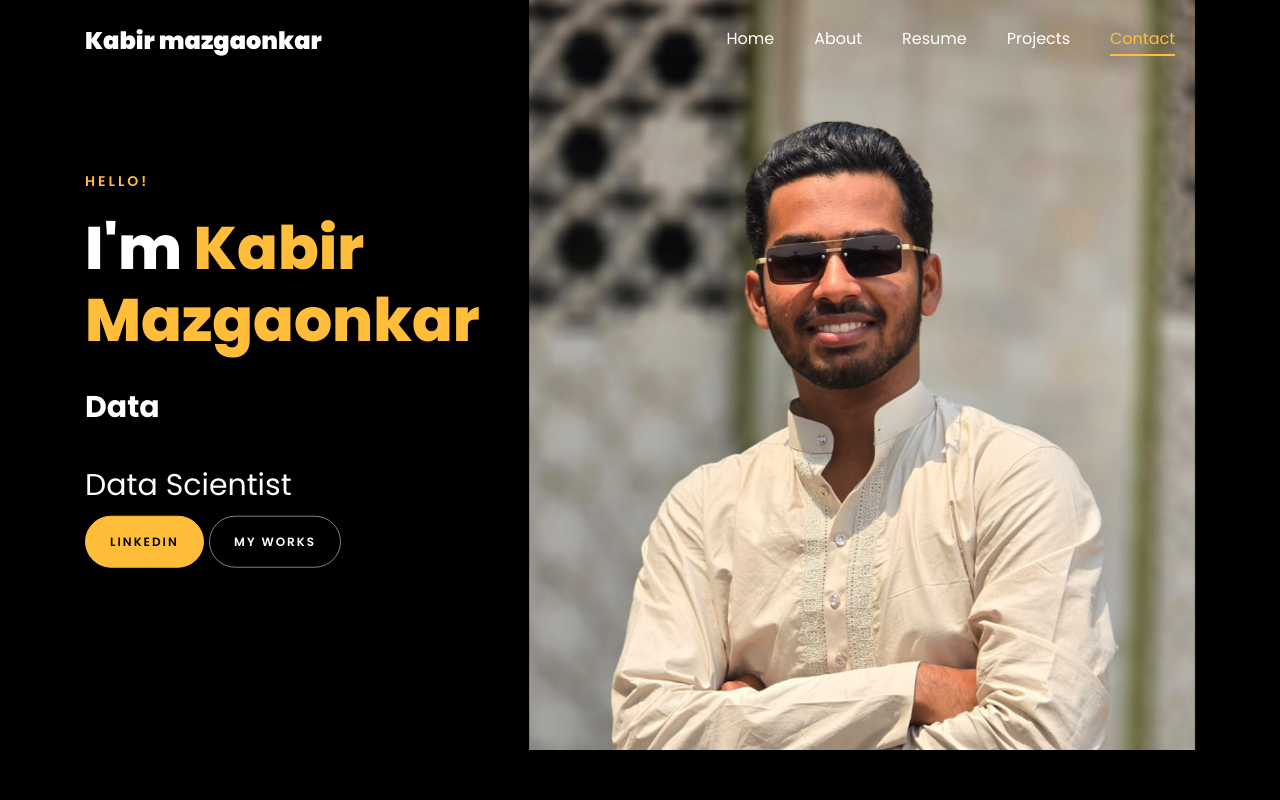
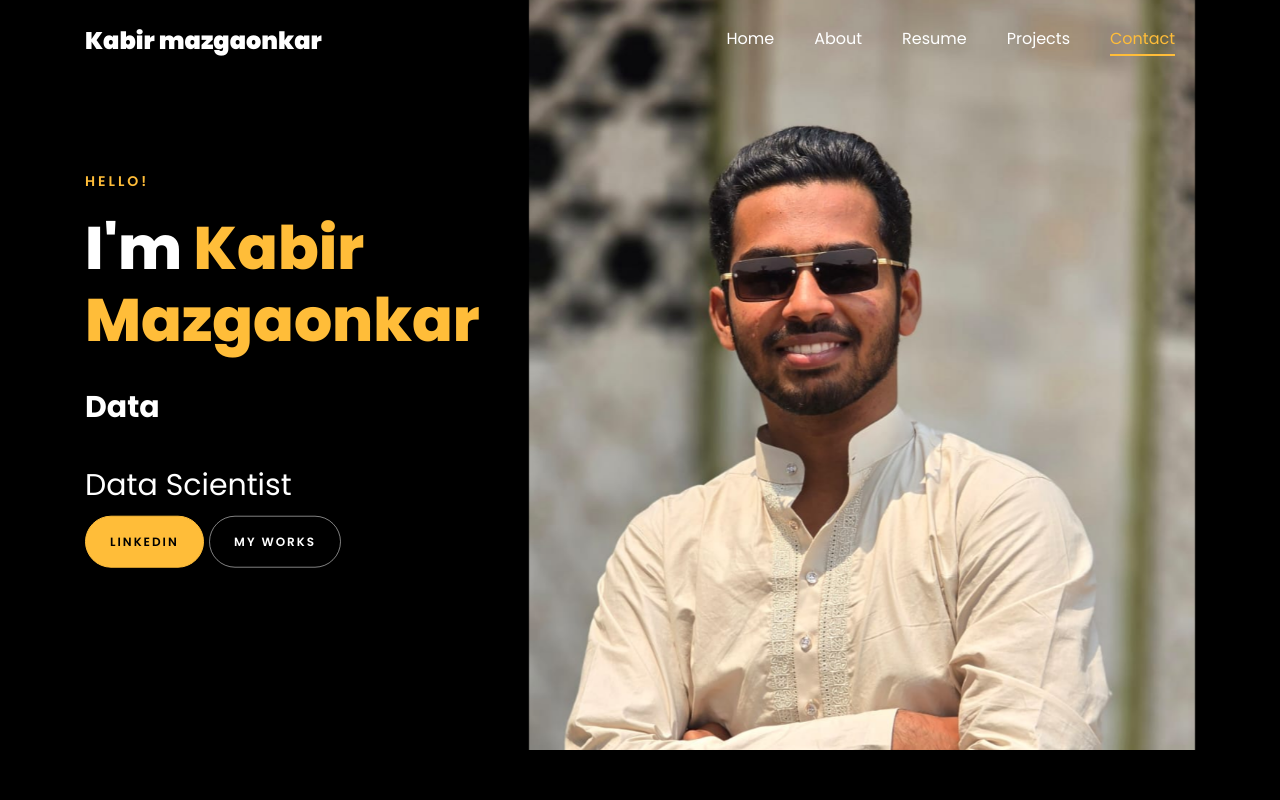
Before and after one commit to Ahmed-kabir-muntazir-mazgaonkar/kabir-mazgaonkar.github.io, a plain HTML site: page index.html in a window 1280 px wide. Shown: the top 800 px of the page. Drawn offline with Linux system fonts and the light colour scheme; files whose address does not match are found by name.

Commit message:
Update index.html

```diff
--- a/index.html
+++ b/index.html
@@ -141,7 +141,7 @@
 	      	<div class="overlay"></div>
 	         <div class="container">
 	          <div class="row d-md-flex no-gutters slider-text align-items-end justify-content-end" data-scrollax-parent="true">
-	          	<div class="one-third js-fullheight order-md-last img" style="background-image:url(images/bg_1.PNG);">
+	          	<div class="one-third js-fullheight order-md-last img" style="background-image:url(images/kabir.PNG);">
 	          	 <div class="overlay"></div>
 	          	</div>
 		          <div class="one-forth d-flex  align-items-center ftco-animate" data-scrollax=" properties: { translateY: '70%' }">
```
